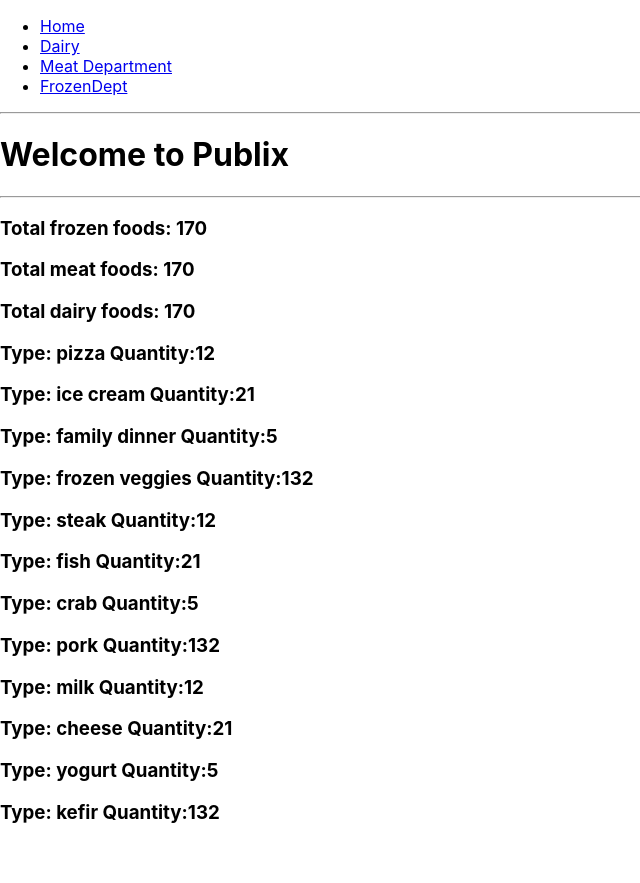
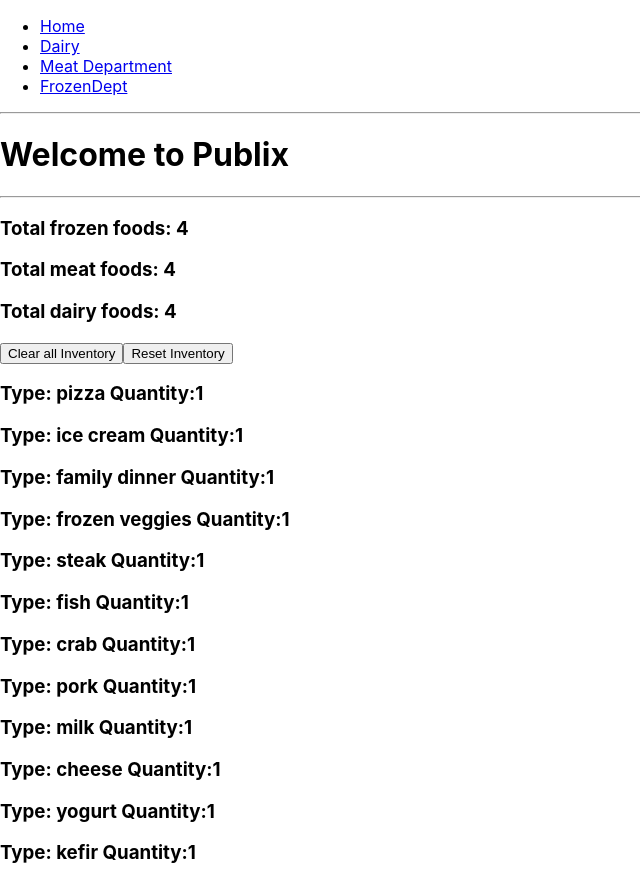
Before and after one commit to superjjang1/redux101, a React (Create React App) app: page / in a window 1280 px wide. Shown: the whole page, without its empty margins (0-640 px from the left). Before the commit the page ends 842 px from the top, so only its background shows below. Built offline with nearby package versions, Linux system fonts and the light colour scheme.

Commit message:
clear and reset inventory

```diff
--- /dev/null
+++ b/src/actions/resetInventory.js
@@ -0,0 +1,6 @@
+
+export default () => {
+    return{
+        type: 'resetInventory'
+    }
+}
--- a/src/components/Main.js
+++ b/src/components/Main.js
@@ -5,6 +5,7 @@
 // import FrozenDept from './FrozenDept';
 import {bindActionCreators} from 'redux';
 import clearInventory from '../actions/clearInventory';
+import resetInventory from '../actions/resetInventory';
 
 class Main extends Component {
     render() {
@@ -25,7 +26,6 @@
         let storeProducts = storeInventoryArray.map((product,i)=>{
             return(
                 <div>
-
                     <h3 key = {i}>Type: {product.food} Quantity:{product.quantity}</h3>
                 </div>
             )
@@ -37,6 +37,8 @@
                     <h3>Total frozen foods: {frozenQuantity}</h3>
                     <h3>Total meat foods: {meatQuantity}</h3>
                     <h3>Total dairy foods: {dairyQuantity}</h3>
+                    <button onClick={this.props.clearInventory}>Clear all Inventory</button>
+                    <button onClick={this.props.resetInventory}>Reset Inventory</button>
                     {storeProducts}
                 </div>
 
@@ -52,7 +54,8 @@
 }
 function mapDispatchToProps(dispatch){
     return bindActionCreators({
-        clearInventory
+        clearInventory,
+        resetInventory
     },dispatch)
 }
 
--- a/src/reducers/dairyReducer.js
+++ b/src/reducers/dairyReducer.js
@@ -5,19 +5,19 @@
 const seedData = [
     {
         food: 'milk',
-        quantity: 12
+        quantity: 1
     },
     {
         food: 'cheese',
-        quantity: 21
+        quantity: 1
     },
     {
         food: 'yogurt',
-        quantity: 5
+        quantity: 1
     },
     {
         food: 'kefir',
-        quantity: 132
+        quantity: 1
     }
 ]
 
@@ -32,8 +32,11 @@
             newState[action.payload.indexToChange].quantity--;
         }
         return newState;
-    }else{
+    }else if(action.type ==='clearInventory'){
+        return [] }else if(action.type ==='resetInventory'){
+            return seedData
+        }else{
 
-        return state;
+            return state;
+        }
     }
-}
--- a/src/reducers/frozenReducer.js
+++ b/src/reducers/frozenReducer.js
@@ -6,19 +6,19 @@
 const seedData = [
     {
         food: 'pizza',
-        quantity: 12
+        quantity: 1
     },
     {
         food: 'ice cream',
-        quantity: 21
+        quantity: 1
     },
     {
         food: 'family dinner',
-        quantity: 5
+        quantity: 1
     },
     {
         food: 'frozen veggies',
-        quantity: 132
+        quantity: 1
     }
 ]
 
@@ -35,8 +35,11 @@
             newState[action.payload.indexToChange].quantity--;
         }
         return newState;
-    }else{
+    }else if(action.type ==='clearInventory'){
+        return []}else if(action.type ==='resetInventory'){
+            return seedData
+        }else{
 
-        return state;
+            return state;
+        }
     }
-}
--- a/src/reducers/meatReducer.js
+++ b/src/reducers/meatReducer.js
@@ -5,19 +5,19 @@
 const seedData = [
     {
         food: 'steak',
-        quantity: 12
+        quantity: 1
     },
     {
         food: 'fish',
-        quantity: 21
+        quantity: 1
     },
     {
         food: 'crab',
-        quantity: 5
+        quantity: 1
     },
     {
         food: 'pork',
-        quantity: 132
+        quantity: 1
     }
 ]
 
@@ -32,8 +32,11 @@
             newState[action.payload.indexToChange].quantity--;
         }
         return newState;
-    }else{
+    }else if(action.type ==='clearInventory'){
+        return []; }else if(action.type ==='resetInventory'){
+            return seedData
+        }else{
 
-        return state;
+            return state;
+        }
     }
-}
```
